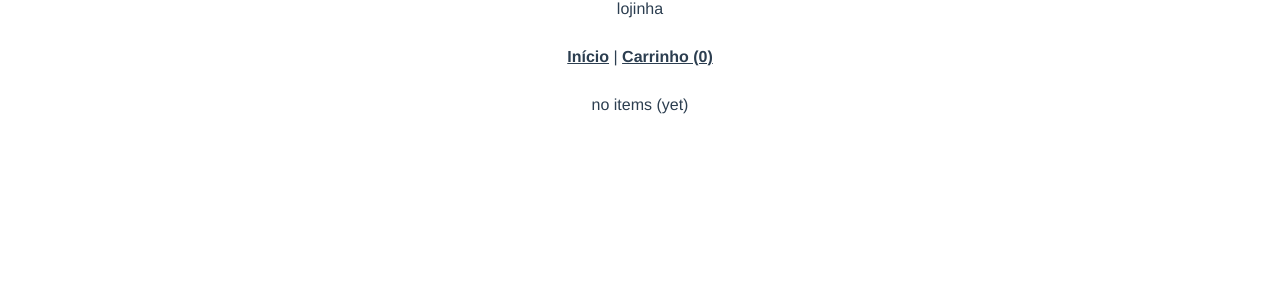
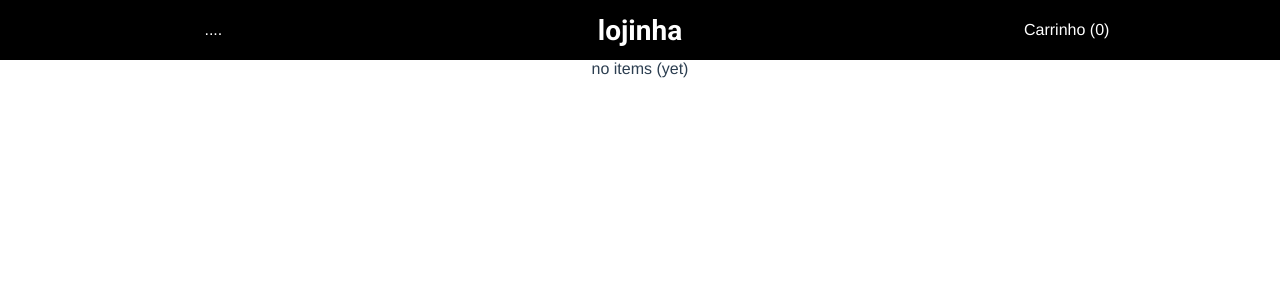
Before and after one commit to lucaspontoexe/lojinha, a Vue app: page /cart in a window 1280 px wide. Shown: the top 300 px of the page. Built offline with nearby package versions, Linux system fonts and the light colour scheme.

Commit message:
Add header

```diff
--- a/src/App.vue
+++ b/src/App.vue
@@ -1,11 +1,7 @@
 <template>
   <div id="app">
-    lojinha
-    <div id="nav">
-      <router-link to="/">Início</router-link> |
-      <router-link to="/about">Carrinho (0)</router-link>
-    </div>
-    <router-view/>
+    <Header />
+    <router-view />
   </div>
 </template>
 
@@ -31,3 +27,11 @@
   }
 }
 </style>
+
+<script>
+import Header from "@/components/Header";
+
+export default {
+  components: { Header },
+};
+</script>
--- /dev/null
+++ b/src/components/Header.vue
@@ -0,0 +1,43 @@
+<template>
+  <nav>
+    <div class="nav-item">
+      <a href="#" class="empty">....</a>
+    </div>
+    <div class="nav-item">
+      <router-link to="/" class="lojinha-logo">lojinha</router-link>
+    </div>
+    <div class="nav-item">
+      <router-link to="/cart">Carrinho (0)</router-link>
+    </div>
+  </nav>
+</template>
+
+<style scoped>
+nav {
+  position: sticky;
+  top: 0px;
+  height: 60px;
+  background: black;
+
+  display: flex;
+  align-items: center;
+  justify-content: space-around;
+}
+
+a {
+  text-decoration: none;
+  color: white;
+}
+
+.nav-item {
+    flex: 1;
+}
+
+.lojinha-logo {
+  font-family: Roboto;
+  font-style: normal;
+  font-weight: bold;
+  font-size: 28px;
+  text-align: center;
+}
+</style>
```
